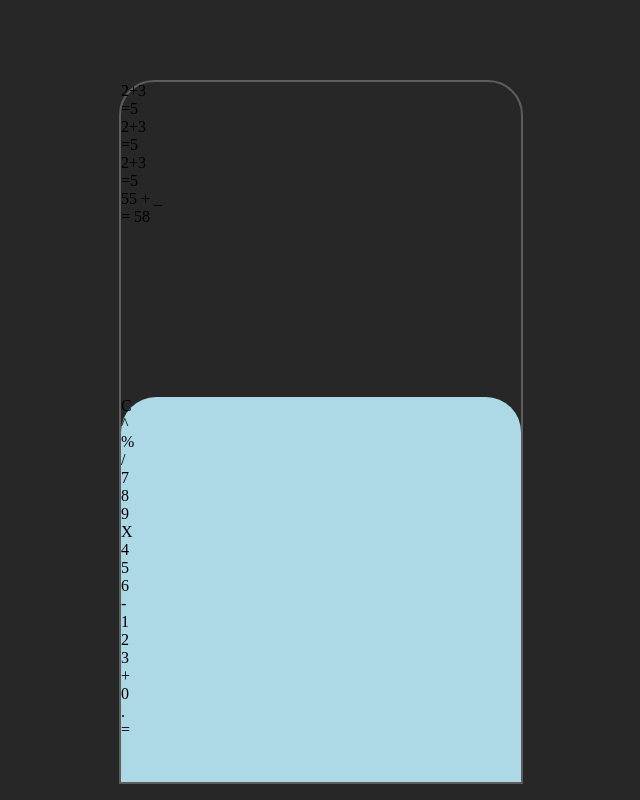
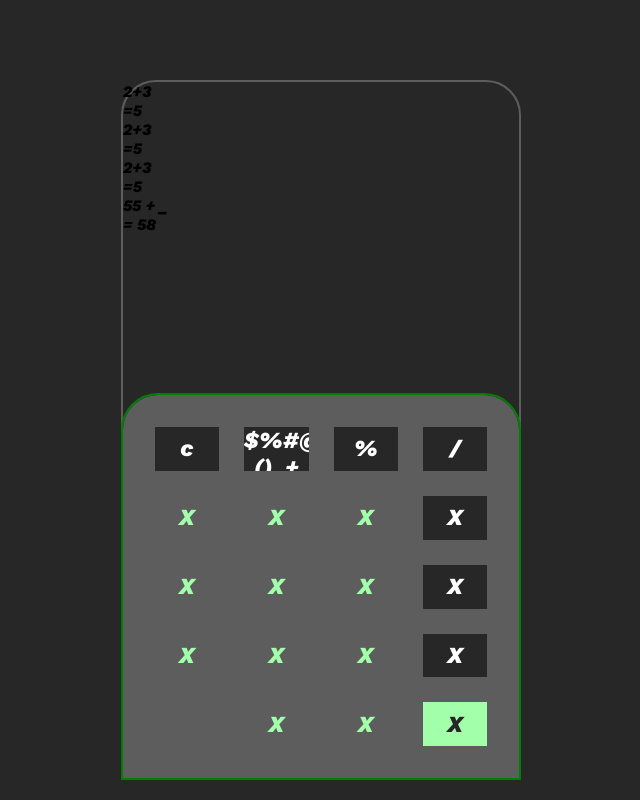
Before and after one commit to goblincookies/calculator, a plain HTML site: page index.html in a window 1280 px wide. Shown: the whole page, without its empty margins (319-959 px from the left). Drawn offline with nearby package versions, Linux system fonts and the light colour scheme.

Commit message:
grid layout for buttons justifies correctly

```diff
--- a/index.html
+++ b/index.html
@@ -3,6 +3,9 @@
 <head>
     <meta charset="UTF-8">
     <meta name="viewport" content="width=device-width, initial-scale=1.0">
+    <link rel="preconnect" href="https://fonts.googleapis.com">
+    <link rel="preconnect" href="https://fonts.gstatic.com" crossorigin>
+    <link href="https://fonts.googleapis.com/css2?family=Work+Sans:ital,wght@0,100..900;1,100..900&display=swap" rel="stylesheet">
     <link rel="stylesheet" href="style.css">
     <title>Calculator</title>
 </head>
@@ -12,7 +15,7 @@
             <div class="line left print-display">2+3</div>
             <div class="line right print-display">=5</div>
             <div class="line left print-display">2+3</div>
-            <div class="line right print-display">=5</div>
+            <div class="line right print-display fart">=5</div>
             <div class="line left print-display">2+3</div>
             <div class="line right print-display">=5</div>
             <div class="line left input">55 + _</div>
@@ -20,25 +23,25 @@
         </div>
         <div class="num-pad">
             <div class="keys">
-                <div class="key dark">C</div>
-                <div class="key dark">^</div>
-                <div class="key dark">%</div>
-                <div class="key dark">/</div>
-                <div class="key dark">7</div>
-                <div class="key dark">8</div>
-                <div class="key dark">9</div>
-                <div class="key dark">X</div>
-                <div class="key dark">4</div>
-                <div class="key dark">5</div>
-                <div class="key dark">6</div>
-                <div class="key dark">-</div>
-                <div class="key dark">1</div>
-                <div class="key dark">2</div>
-                <div class="key dark">3</div>
-                <div class="key dark">+</div>
-                <div class="key dark">0</div>
-                <div class="key dark">.</div>
-                <div class="key dark">=</div>
+                <button class="key dark">c</button>
+                <button class="key dark">$%#@!^&*()_+</button>
+                <button class="key dark">%</button>
+                <button class="key dark">/</button>
+                <button class="key light">X</button>
+                <button class="key light">X</button>
+                <button class="key light">X</button>
+                <button class="key dark">X</button>
+                <button class="key light">X</button>
+                <button class="key light">X</button>
+                <button class="key light">X</button>
+                <button class="key dark">X</button>
+                <button class="key light">X</button>
+                <button class="key light">X</button>
+                <button class="key light">X</button>
+                <button class="key dark">X</button>
+                <button class="key light">X</button>
+                <button class="key light">X</button>
+                <button class="key accent">X</button>
 
             </div>
         </div>
--- a/style.css
+++ b/style.css
@@ -1,6 +1,17 @@
-body {
+* {
     margin: 0;
     padding: 0;
+    font-family: "Work Sans", sans-serif;
+    font-optical-sizing: auto;
+    font-weight: 800;
+    font-style: italic;
+    box-sizing: border-box;
+
+
+}
+body {
+    /* margin: 0;
+    padding: 0; */
     background-color: #272727;
 }
 .shell {
@@ -22,10 +33,56 @@ body {
     /* background-color: salmon; */
 }
 .num-pad {
+    outline: 2px solid green;
     /* flex: 1; */
     height: 55%;
     width: 100%;
     border-top-left-radius: 35px;
     border-top-right-radius: 35px;
-    background-color: lightblue;
+    background-color: #5d5d5d;
+    padding: 8%;
+
 }
+
+.keys {
+    height: 100%;
+    display: grid;
+    grid-template-columns: repeat(4, 1fr);
+    grid-template-rows: repeat(5, 1fr);
+    gap: 25px;
+    /* grid-auto-rows: repeat(5, 1fr); */
+}
+
+.key {
+    overflow: hidden;
+}
+
+.key:nth-child(17) {
+    grid-column: -4;
+}
+
+.dark {
+    background-color: #272727;
+    color: #fff;
+}
+.light {
+    background-color: #5d5d5d;
+    color: #A2FFAA;
+}
+.accent {
+    background-color: #A2FFAA;
+    color: #272727;
+}
+
+button {
+    border: none;
+    display:inline-block;
+    /* width: 100%; */
+    /* height: 100%; */
+    font-size: 23px;
+    /* background-color: red; */
+}
+
+button:hover {
+    background-color: purple;
+}
```
